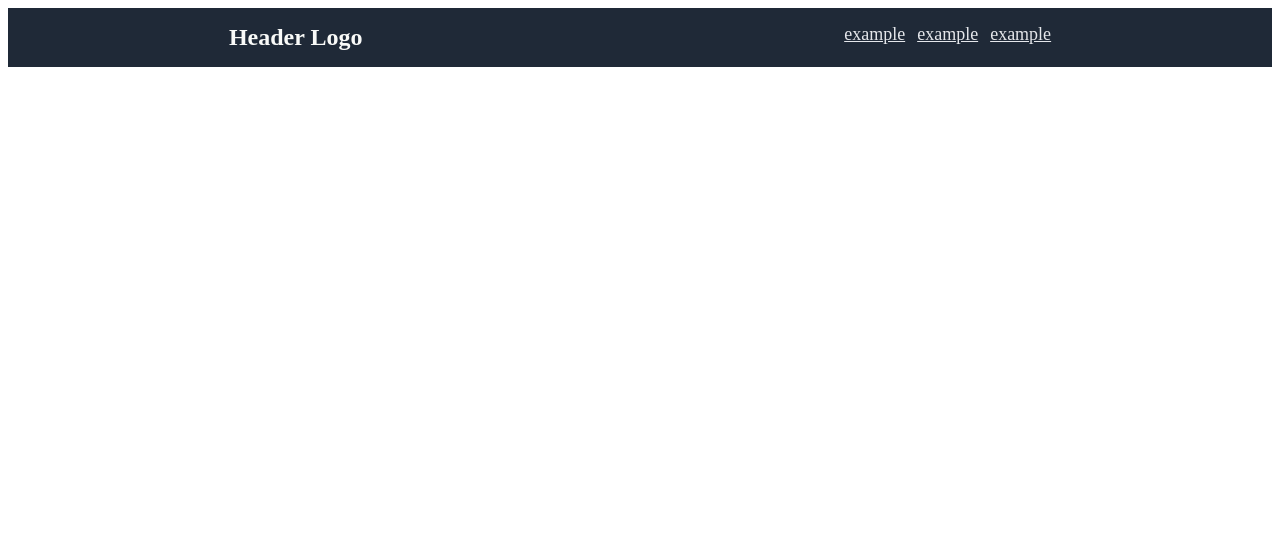
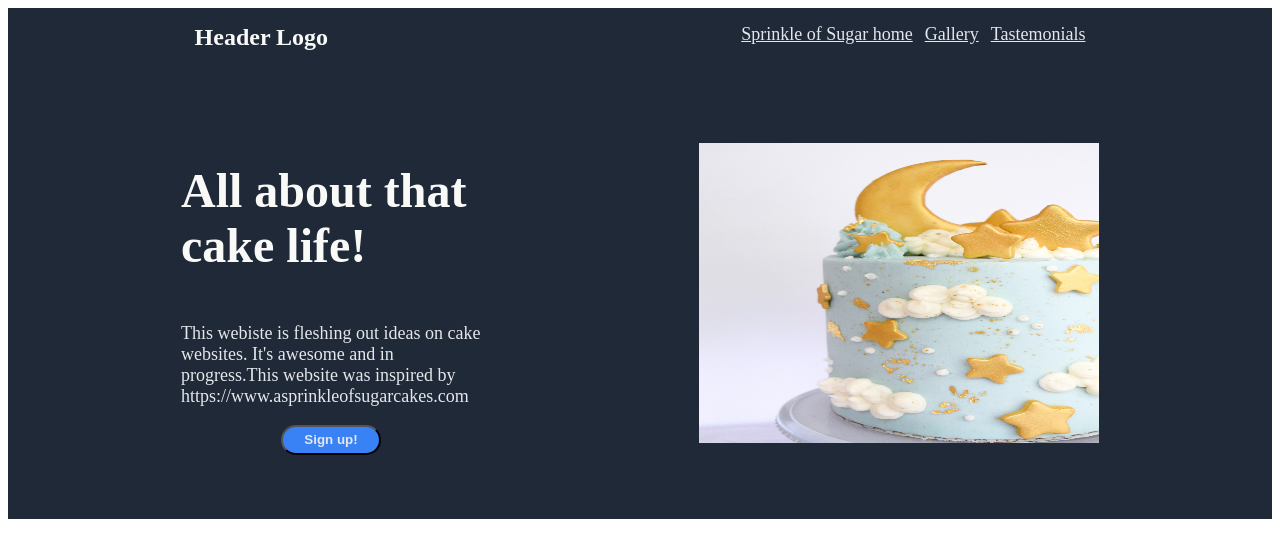
Before and after one commit to smilinggo/landing_page, a plain HTML site: page index.html in a window 1280 px wide. Drawn offline with Linux system fonts and the light colour scheme.

Commit message:
Finish next section of website, add images folder

```diff
--- a/index.html
+++ b/index.html
@@ -9,10 +9,18 @@
         <div class="header">
             <h1>Header Logo</h1>
             <ul>
-                <li><a href="www.google.com">example</a></li>
-                <li><a href="www.google.com">example</a></li>
-                <li><a href="www.google.com">example</a></li>
+                <li><a href="https://www.asprinkleofsugarcakes.com/">Sprinkle of Sugar home</a></li>
+                <li><a href="https://www.asprinkleofsugarcakes.com/gallery/">Gallery</a></li>
+                <li><a href="https://www.asprinkleofsugarcakes.com/tastemonials/">Tastemonials</a></li>
             </ul>
+        </div>
+        <div class="top">
+            <div class="left">
+                <h1>All about that cake life!</h1>
+                <p>This webiste is fleshing out ideas on cake websites. It's awesome and in progress.This website was inspired by https://www.asprinkleofsugarcakes.com</p>
+                <button class="sign-up">Sign up!</button>
+            </div>
+            <img src="images/Moon-Baby-Shower-Cake.jpg" alt="Moon Baby Cake by asprinkleofsugar.com" width="400" height="300">
         </div>
 
     </body>
--- a/styles.css
+++ b/styles.css
@@ -3,8 +3,9 @@ body {
     flex-direction: column;
 }
 
-.header {
-    display: flex;
+.header,
+.top {
+
     background-color: #1f2937;
 }
 
@@ -30,3 +31,55 @@ ul {
     flex-direction: row;
     justify-content: space-around;
 }
+
+.top{
+    display: flex;
+    justify-content: space-around;
+    align-items: center;
+    flex: 1;
+    padding: 64px;
+
+
+
+
+
+}
+
+.top h1{
+    color:#f9faf8;
+    font-weight: bolder;
+    font-size: 48px;
+    display: flex;
+    width: 300px;
+
+}
+
+.top p{
+   color: #e5e7eb;
+   font-size: 18px;
+   width: 300px;
+
+}
+
+.sign-up{
+    background: #3882f6;
+    color: #e5e7eb;
+    padding: 5px 10px 10px 10px;
+    font-weight:bold;
+    vertical-align: middle;
+    border-radius: 25px;
+    text-align: center;
+    width: 100px;
+    height: 30px;
+}
+
+.top .left {
+    display: flex;
+    flex-wrap: wrap;
+    align-items: center;
+    flex-direction: column;
+    width: auto;
+
+
+
+}
```
Also changed, not shown: images/24k-Chocolate-Cake-10-scaled.jpg (added), images/Blush-Cupcakes.jpg (added), images/Moon-Baby-Shower-Cake.jpg (added), images/Popcorn-Cake.jpg (added), images/Rainbow-Cake-2.jpg (added).
